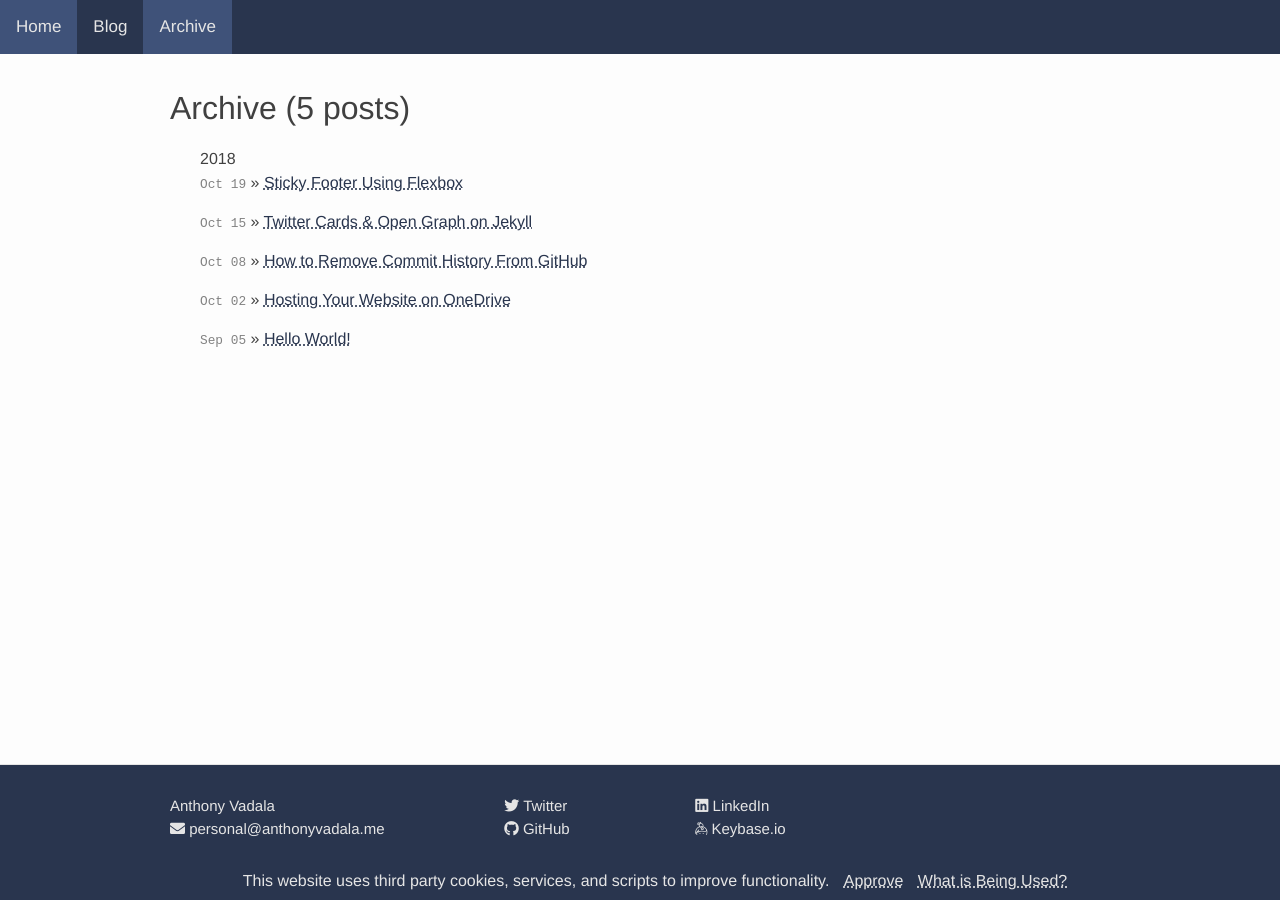
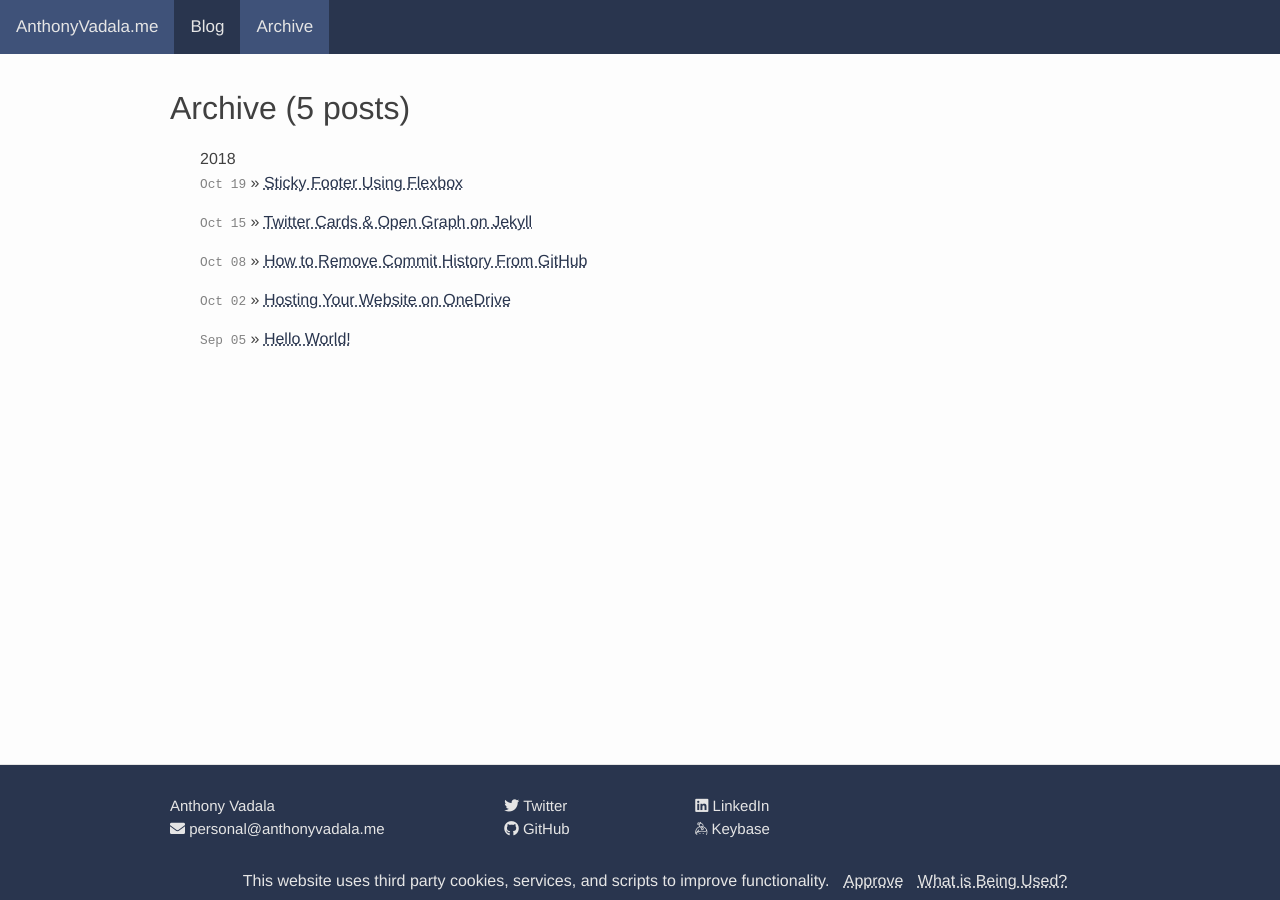
Before and after one commit to AnthonyVadala/Bokagha.github.io, a Jekyll site: the page built from archive.html, in a window 1280 px wide. Built offline with Jekyll 4.4.1, drawn with Linux system fonts in a browser that asks for light colours; nearby versions of some CDN libraries; some web fonts are replaced.

Commit message:
Updated link names in menu/footer

```diff
--- a/_includes/footer.html
+++ b/_includes/footer.html
@@ -46,7 +46,7 @@
 					<li>
 						<i class="fab fa-keybase" aria-hidden="true"></i>
 						<a href="https://keybase.io/{{ site.keybase_username }}" rel="noopener" target="_blank">
-							<span class="username">Keybase.io</span>
+							<span class="username">Keybase</span>
 						</a>
 					</li>
 					{% endif %}
--- a/_includes/menu.html
+++ b/_includes/menu.html
@@ -3,7 +3,7 @@
 	<!-- Responsive Menu -->
 	<ul class="topnav" id="myTopnav">
 		<li {% if page.title contains 'Anthony Vadala - About' }} %}class="active"{% endif %}>
-			<a href="/" rel="noopener">Home</a>
+			<a href="/" rel="noopener">AnthonyVadala.me</a>
 		</li>
 		<li {% if page.title contains 'Anthony Vadala - Blog' %}class="active"{% endif %}>
 				<a href="/blog" rel="noopener">Blog</a>
```
